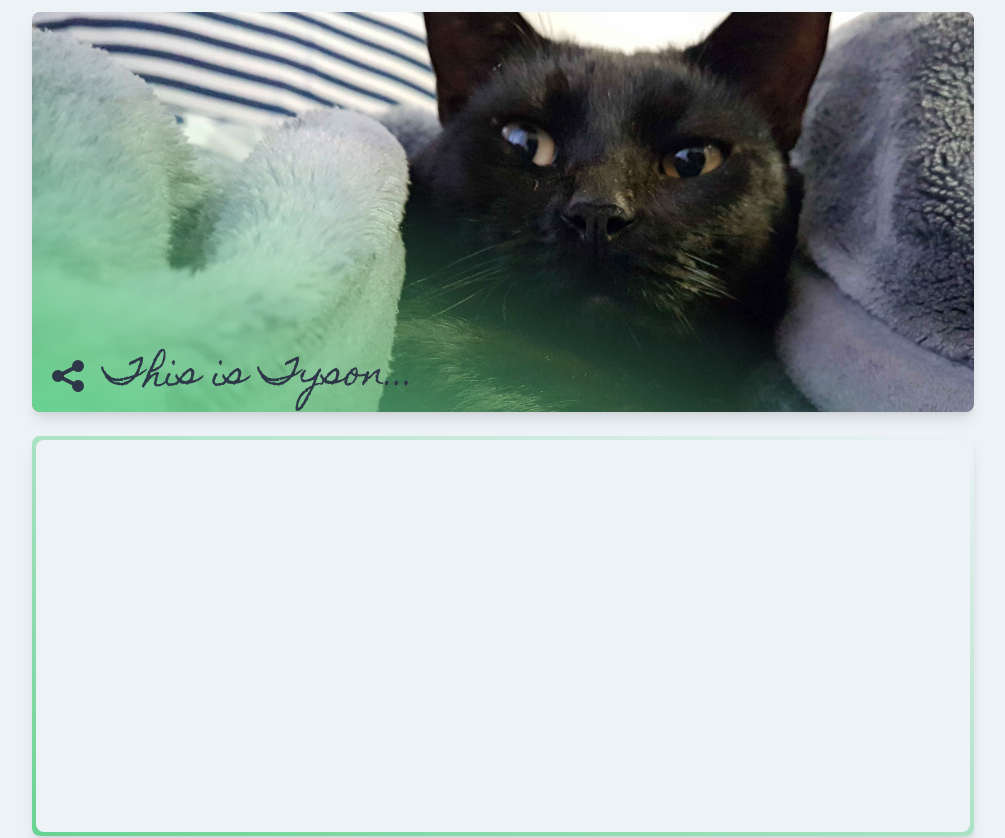
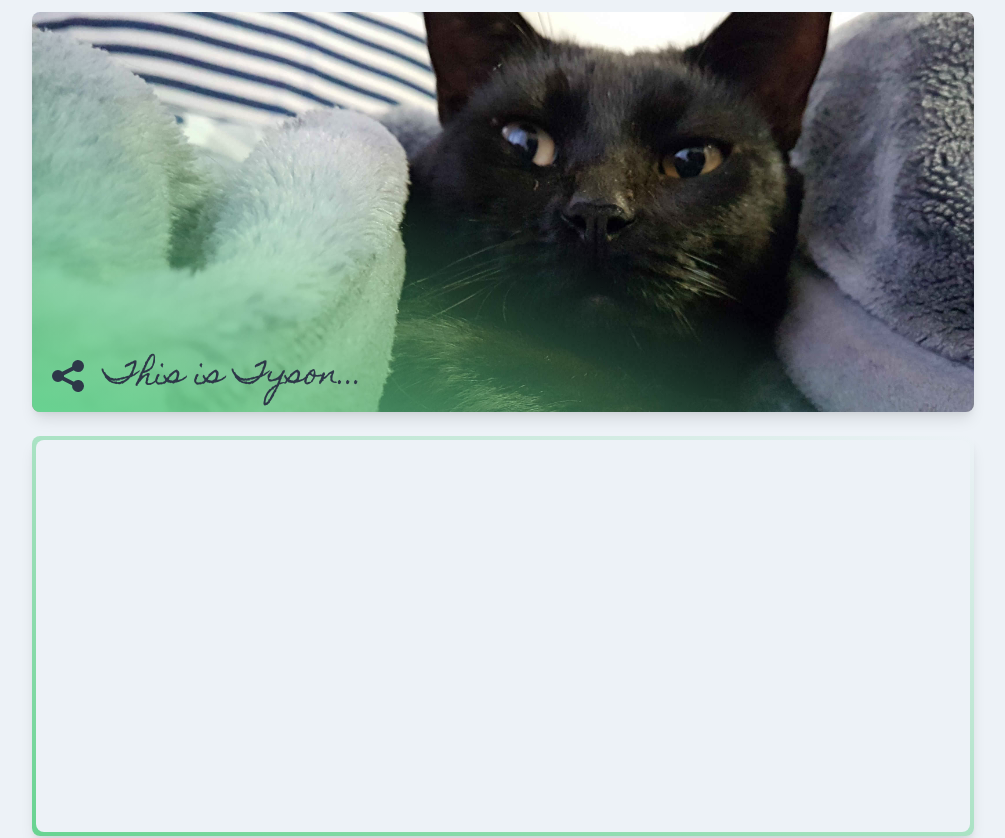
Before and after one commit to howzitWebsites/tys0n.tk_site, a React (Create React App) app: page / in a window 1280 px wide. Shown: the top 838 px of the page, without its empty margins (137-1142 px from the left). Built offline with nearby package versions, Linux system fonts and the light colour scheme.

Commit message:
chore(analytics): added google analytics

```diff
--- a/public/index.html
+++ b/public/index.html
@@ -39,5 +39,14 @@
       To begin the development, run `npm start` or `yarn start`.
       To create a production bundle, use `npm run build` or `yarn build`.
     -->
+    <!-- Global site tag (gtag.js) - Google Analytics -->
+    <script async src="https://www.googletagmanager.com/gtag/js?id=UA-180691209-1"></script>
+    <script>
+      window.dataLayer = window.dataLayer || [];
+      function gtag(){dataLayer.push(arguments);}
+      gtag('js', new Date());
+
+      gtag('config', 'UA-180691209-1');
+    </script>
   </body>
 </html>
--- a/src/App.tsx
+++ b/src/App.tsx
@@ -15,12 +15,12 @@ const App: React.FC = () => {
     <div className="App">
       <section className="flex justify-center m-3">
         <div className="h-screen/3 w-full lg:w-3/4 xl:w-3/4 xl:h-screen/2">
-          <Jumbotron image={tyson_1} title="">
+          <Jumbotron image={tyson_1}>
             <div className="flex">
               <button className="h-full my-auto p-4" onClick={() => alert("share this!")}>
                 <Share className="h-8 md:h-10 text-gray-800 fill-current" />
               </button>
-              <h1 className="text-3xl md:text-4xl cursive text-gray-800 font-medium my-auto">This is Tyson...</h1>
+              <h1 className="text-3xl cursive text-gray-800 font-medium my-auto">This is Tyson...</h1>
             </div>
           </Jumbotron>
         </div>
--- a/src/components/Jumbotron.tsx
+++ b/src/components/Jumbotron.tsx
@@ -2,10 +2,9 @@ import React, {FC} from "react";
 
 interface IJumbotronProps {
     image: string,
-    title: string,
 };
 
-const Jumbotron: FC<IJumbotronProps> = ({image, title, children}) => {
+const Jumbotron: FC<IJumbotronProps> = ({image, children}) => {
     return (
     <div className="h-full w-full">
         <div
```
